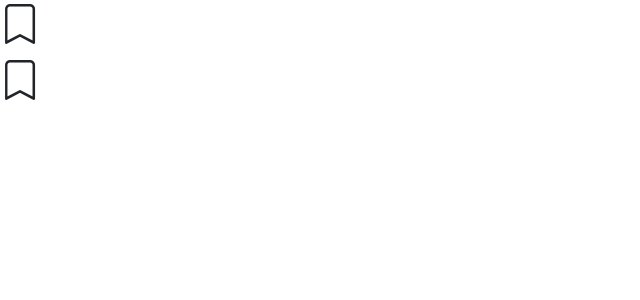
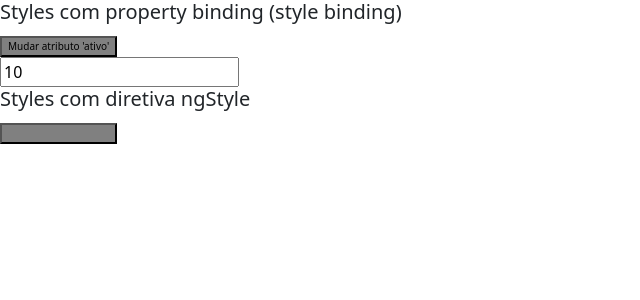
Before and after one commit to gseovana/curso-angular, an Angular app in the folder diretivas/: page / in a window 1280 px wide. Shown: the top 300 px of the page, without its empty margins (0-640 px from the left). Built offline with nearby package versions, Linux system fonts and the light colour scheme.

Commit message:
diretiva ngStyle

```diff
--- a/diretivas/src/app/app.component.html
+++ b/diretivas/src/app/app.component.html
@@ -1,4 +1,5 @@
 <!--<app-diretiva-ngif></app-diretiva-ngif>-->
 <!--<app-diretiva-ngswitch></app-diretiva-ngswitch>-->
 <!--<app-diretiva-ngfor></app-diretiva-ngfor>-->
-<app-diretiva-ngclass></app-diretiva-ngclass>
+<!--<app-diretiva-ngclass></app-diretiva-ngclass>-->
+<app-diretiva-ngstyle></app-diretiva-ngstyle>
--- /dev/null
+++ b/diretivas/src/app/diretiva-ngstyle/diretiva-ngstyle.component.html
@@ -0,0 +1,25 @@
+<h5>Styles com property binding (style binding)</h5>
+<button
+    [style.backgroundColor]="ativo ? 'blue' : 'grey'"
+    [style.color]="ativo ? 'white' : 'black'"
+    [style.fontWeight]="ativo ? 'bold' : 'normal'"
+    [style.fontSize]="tamanhoFonte + 'px'"
+    (click)="mudarAtivo()"
+>
+Mudar atributo 'ativo'
+</button>
+<br>
+<input type="text" [(ngModel)]="tamanhoFonte">
+
+<h5>Styles com diretiva ngStyle</h5>
+<button
+    [ngStyle]="{
+        'backgroundColor': (ativo ? 'blue' : 'grey'),
+        'color': ativo ? 'blue' : 'grey',
+        'fontWeight': ativo ? 'bold' : 'normal',
+        'fontSize': tamanhoFonte + 'px'
+    }"
+    (click)="mudarAtivo()"
+>
+Mudar atributo 'ativo'
+</button>
--- /dev/null
+++ b/diretivas/src/app/diretiva-ngstyle/diretiva-ngstyle.component.ts
@@ -0,0 +1,16 @@
+import { Component } from '@angular/core';
+
+@Component({
+  selector: 'app-diretiva-ngstyle',
+  templateUrl: './diretiva-ngstyle.component.html',
+  styleUrls: ['./diretiva-ngstyle.component.css']
+})
+export class DiretivaNgstyleComponent {
+
+  ativo: boolean = false;
+  tamanhoFonte: number = 10;
+
+  mudarAtivo(){
+    this.ativo = !this.ativo;
+  }
+}
```
Also changed, not shown: diretivas/src/app/app.module.ts (+6 -2 lines), diretivas/src/app/diretiva-ngstyle/diretiva-ngstyle.component.css (added), 1 other file (tests, documents, lock files or other folders).
